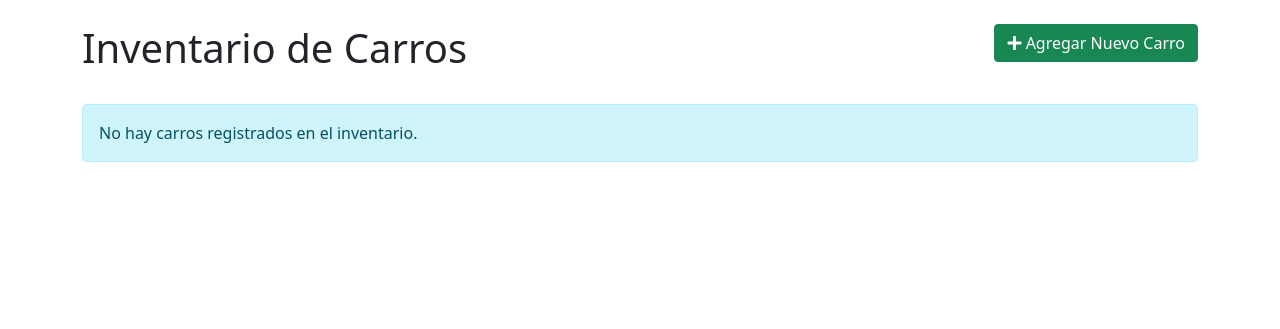
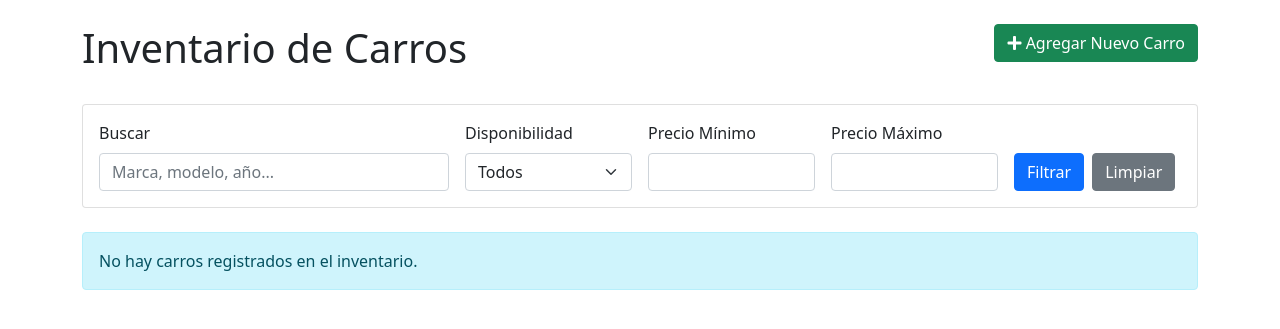
Before and after one commit to Caleb406/InventarioCarro, a Django app: template car_inventory/inventory/templates/inventory/car_list.html in a window 1280 px wide. Shown: the part 56-385 px from the top of the page. Run offline with Django 4.2, Linux system fonts and the light colour scheme; the template is opened without the code that fills it, so the values that code supplies are empty.

Commit message:
Filtros de busqueda

```diff
--- a/car_inventory/inventory/templates/inventory/car_list.html
+++ b/car_inventory/inventory/templates/inventory/car_list.html
@@ -13,6 +13,39 @@
             </a>
         </div>
     </div>
+
+ <!-- Formulario de búsqueda y filtros -->
+ <div class="card mb-4">
+    <div class="card-body">
+        <form method="get" class="row g-3">
+            <div class="col-md-4">
+                <label class="form-label">Buscar</label>
+                <input type="text" name="search" class="form-control" value="{{ search_query }}" placeholder="Marca, modelo, año...">
+            </div>
+            <div class="col-md-2">
+                <label class="form-label">Disponibilidad</label>
+                <select name="disponible" class="form-select">
+                    <option value="">Todos</option>
+                    <option value="true" {% if disponible == 'true' %}selected{% endif %}>Disponible</option>
+                    <option value="false" {% if disponible == 'false' %}selected{% endif %}>No Disponible</option>
+                </select>
+            </div>
+            <div class="col-md-2">
+                <label class="form-label">Precio Mínimo</label>
+                <input type="number" name="precio_min" class="form-control" value="{{ precio_min }}">
+            </div>
+            <div class="col-md-2">
+                <label class="form-label">Precio Máximo</label>
+                <input type="number" name="precio_max" class="form-control" value="{{ precio_max }}">
+            </div>
+            <div class="col-md-2 d-flex align-items-end">
+                <button type="submit" class="btn btn-primary me-2">Filtrar</button>
+                <a href="{% url 'car_list' %}" class="btn btn-secondary">Limpiar</a>
+            </div>
+        </form>
+    </div>
+</div>
+
 
     {% if cars %}
     <div class="table-responsive">
```
Also changed, not shown: car_inventory/inventory/templates/inventory/cliente_list.html (+28 -0 lines), car_inventory/inventory/views.py (+82 -2 lines).
